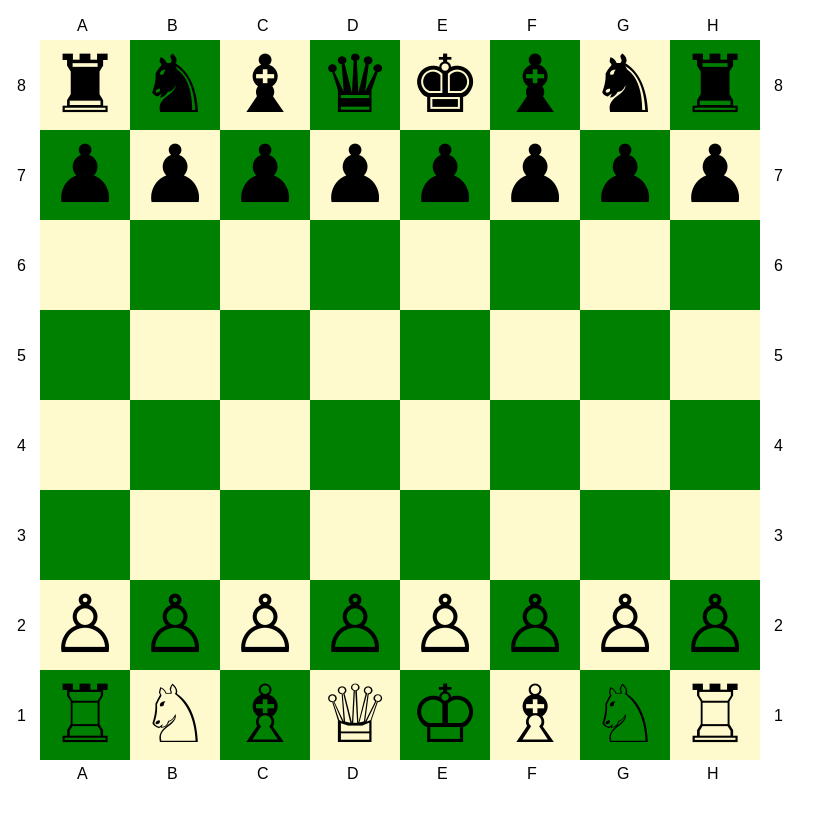
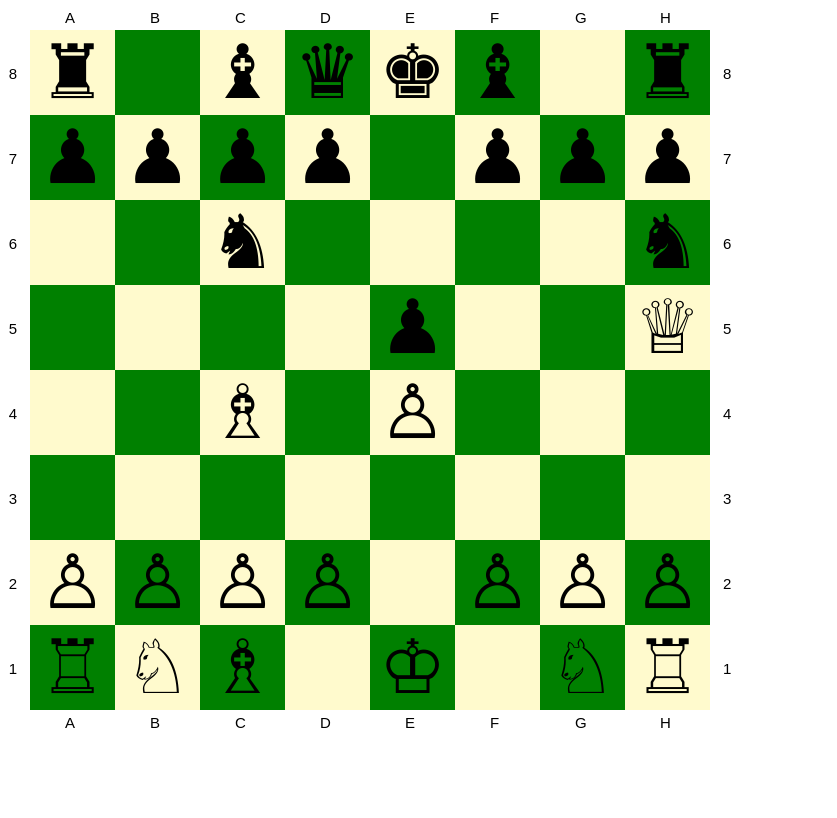
Before and after one commit to jacktandrew/chess, a plain HTML site: page index.html in a window 1280 px wide. Shown: the whole page, without its empty margins (0-837 px from the left). Drawn offline with Linux system fonts and the light colour scheme.

Commit message:
add ai.js to partially automate testing

```diff
--- /dev/null
+++ b/ai.js
@@ -0,0 +1,30 @@
+window.chess.ai = {
+	counter: 0,
+	white: [
+		['e2', 'e4'],
+		['f1', 'c4'],
+		['d1', 'h5'],
+	],
+	black: [
+		['e7', 'e5'],
+		['b8', 'c6'],
+		['g8', 'h6'],
+		['a7', 'a6'],
+	],
+	play: function() {
+		this.white.forEach(function(move, i) {
+			var white = chess.ai.getSquares('white', i),
+				black = chess.ai.getSquares('black', i);
+			chess.ai.move(white);
+			chess.ai.move(black);
+		});
+	},
+	getSquares: function(team, i) {
+		return this[team][i].map(function(coord) {
+			return chess.board[coord];
+		});
+	},
+	move: function(coords) {
+		chess.game.movePiece(coords[0], coords[1]);
+	}
+};
--- a/index.html
+++ b/index.html
@@ -17,6 +17,7 @@
 <script src="pawn.js"></script>
 <script src="check.js"></script>
 <script src="notation.js"></script>
+<script src="ai.js"></script>
 <script src="promotion.js"></script>
 <script src="castling.js"></script>
 <script src="render.js"></script>
@@ -29,6 +30,7 @@
   var black = chess.team.black = new chess.Pieces('black');
   chess.setup.init(board, boardEl, white, black);
   chess.game = new chess.Game(board);
+  chess.ai.play();
 </script>
 </body>
 </html>
--- a/style.css
+++ b/style.css
@@ -6,10 +6,12 @@
   -webkit-user-select: none;
 }
 
-html, body { height: 100%; }
+html { font-size: 15px; }
 
 
-.board, .log { margin: 2.5rem; }
+.board, .log { margin: 2rem 2rem 0; }
+
+.log { display: none; }
 
 .square {
   width: 5rem;
```
